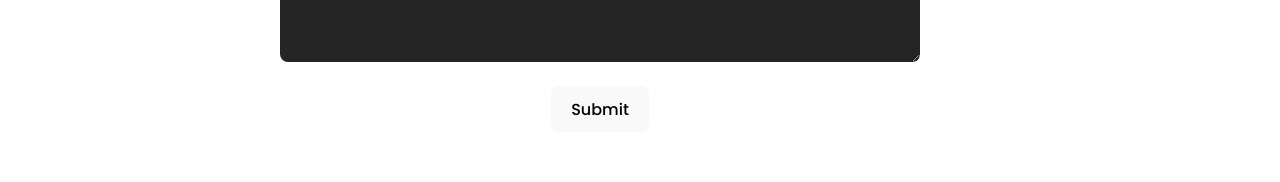
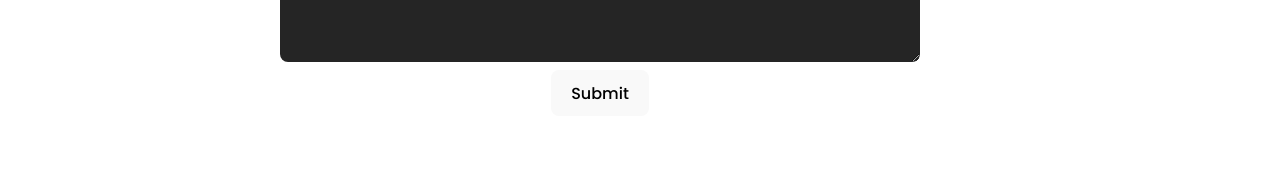
Before and after one commit to nikhil-tiwary61/portfolio, a React (Vite) app: page / in a window 1280 px wide. Shown: the part 4650-4832 px from the top of the page. Built offline with nearby package versions, Linux system fonts and the light colour scheme.

Commit message:
feat: add theme to all the components of the app for theme change

```diff
--- a/src/App.css
+++ b/src/App.css
@@ -47,6 +47,13 @@
   color: black;
 }
 
+button.lightMode {
+  border: 2px solid black;
+}
+input.lightMode {
+  border: 2px solid black;
+}
+
 @media screen and (max-width: 625px) {
   .line {
     display: none;
--- a/src/conponents/ContactForm.jsx
+++ b/src/conponents/ContactForm.jsx
@@ -1,8 +1,11 @@
 import "../styles/ContactForm.css";
 import { useRef } from "react";
 import emailjs from "@emailjs/browser";
+import { useContext } from "react";
+import ThemeContext from "../context/ThemeContext";
 
 export default function ContactForm() {
+  const { theme } = useContext(ThemeContext);
   const form = useRef();
 
   const sendEmail = (e) => {
@@ -26,7 +29,7 @@
       );
   };
   return (
-    <section id="contact-me">
+    <section id="contact-me" className={theme}>
       <h2>
         Contact Form <span className="line"></span>
       </h2>
@@ -52,7 +55,7 @@
           className="msg"
           placeholder="Your Message"
         ></textarea>
-        <button type="submit" value="send" className="submit-btn">
+        <button type="submit" value="send" className={theme}>
           Submit
         </button>
       </form>
--- a/src/conponents/Footer.jsx
+++ b/src/conponents/Footer.jsx
@@ -1,7 +1,12 @@
 import "../styles/Footer.css";
+import { useContext } from "react";
+import ThemeContext from "../context/ThemeContext";
 
 export default function Footer() {
+  const { theme } = useContext(ThemeContext);
   return (
-    <footer>Copyright &#169; 2023 Nikhil Tiwary. All Rights Reserved</footer>
+    <footer className={theme}>
+      Copyright &#169; 2023 Nikhil Tiwary. All Rights Reserved
+    </footer>
   );
 }
--- a/src/conponents/Home.jsx
+++ b/src/conponents/Home.jsx
@@ -5,11 +5,15 @@
 import linkedin from "../assets/linkedin.png";
 import github from "../assets/github.png";
 import gmail from "../assets/gmail.png";
+import { useContext } from "react";
+import ThemeContext from "../context/ThemeContext";
 
 export default function Home() {
+  const { theme } = useContext(ThemeContext);
+
   return (
     <>
-      <section id="intro">
+      <section id="intro" className={theme}>
         <div className="intro-content">
           <span className="hello">Hello,</span>
           <span className="intro-text">
@@ -29,7 +33,7 @@
             offset={-62}
             duration={500}
           >
-            <button className="btn">
+            <button className={`btn ${theme}`}>
               <img src={hireMe} alt="Hire Me Icon" />
               Hire me
             </button>
--- a/src/conponents/Navbar.jsx
+++ b/src/conponents/Navbar.jsx
@@ -12,7 +12,6 @@
   const { theme, setTheme } = useContext(ThemeContext);
   function handleClick() {
     setTheme(theme === "darkMode" ? "lightMode" : "darkMode");
-    console.log(theme);
   }
   return (
     <nav className={theme}>
--- a/src/conponents/Skills.jsx
+++ b/src/conponents/Skills.jsx
@@ -1,9 +1,12 @@
 import "../styles/Skills.css";
 import { technologies } from "../../data/data";
+import { useContext } from "react";
+import ThemeContext from "../context/ThemeContext";
 
 export default function Skills() {
+  const { theme } = useContext(ThemeContext);
   return (
-    <section id="skills">
+    <section id="skills" className={theme}>
       <h2>
         Skills <span className="line"></span>
       </h2>
```
